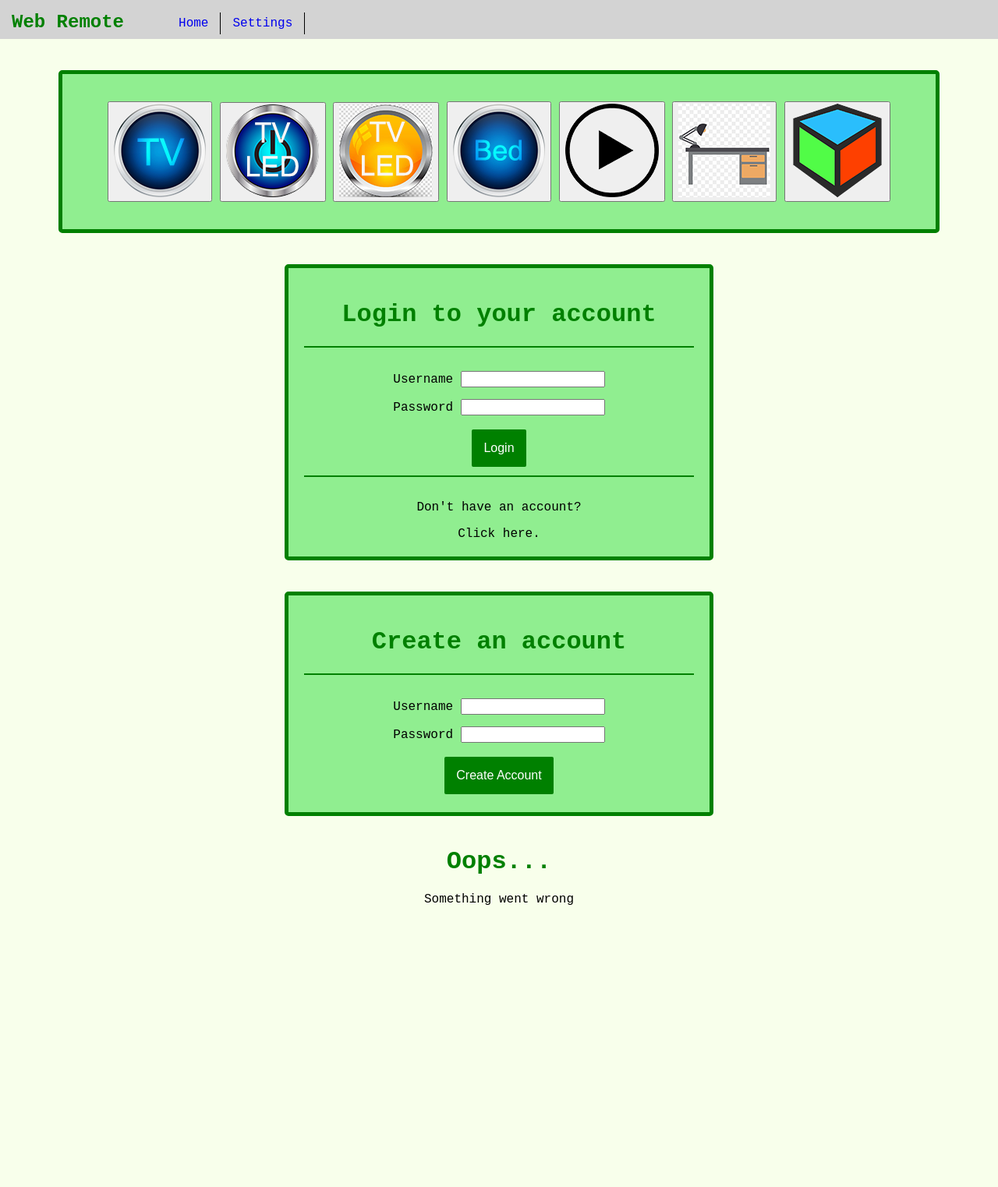
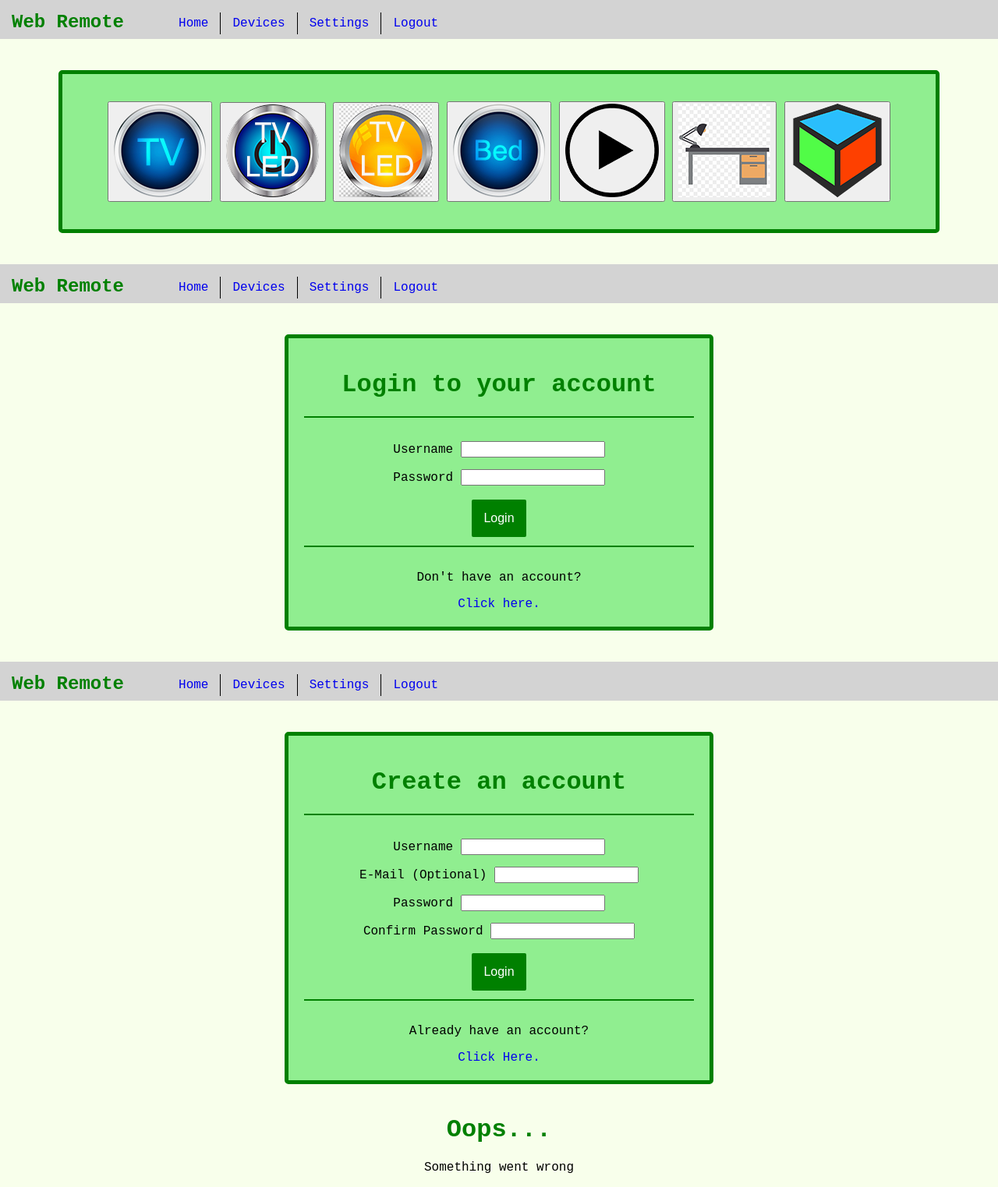
Before and after one commit to zdssdavidb/Webremote, a Flask app: template templates/testhome.html in a window 1280 px wide. Shown: the whole page at 78% size. Before the commit the page ends 1161 px from the top, so only its background shows below. Run offline with Flask 3, Linux system fonts and the light colour scheme; the template is opened without the code that fills it, so the values that code supplies are empty.

Commit message:
change hrefs and styling

```diff
--- a/templates/sections/login.html
+++ b/templates/sections/login.html
@@ -1,3 +1,16 @@
+<!DOCTYPE html>
+<html lang="en">
+    <head>
+        <meta charset="UTF-8" />
+        <meta http-equiv="X-UA-Compatible" content="IE=edge" />
+        <meta name="viewport" content="width=device-width, initial-scale=1.0" />
+        <meta charset="UTF-8">
+        <link rel="shortcut icon" href="/static/favicon.ico" type="image/x-icon" />
+        <link rel="stylesheet" href="/static/css/style.css" />
+        <title>Web Remote (Flask)</title>
+    </head>
+    <body>
+        {% include 'sections/nav.html' %}
         <div id="login">
             <form id="login_form" class="login-form"action="#" method="post">
                 <h1>Login to your account</h1>
@@ -13,33 +26,9 @@
                 <button class="buttons" type="submit">Login</button>
                 <hr />
                 <p>Don't have an account?</p>
-            <a id="lLink" onclick="showCreateForm();">Click here.</a>
+                <a id="lLink" href="/register  " >Click here.</a>
             </form>
-        <form id="create_account_form" class="login-form hidden" action="#" method="post">
-            <h1>Create an account</h1>
-            <hr />
-            <div class="form-section">
-                  <label for="username">Username</label>
-                  <input type="text" name="username" />
+            <script src="/static/js/main.js"></script>
         </div>
-            <div class="form-section">
-                  <label for="username">E-Mail</label>
-                  <p style="display:inline">(Optional)</p>
-                  <input type="text" name="email" />
-                  <!--<p style="display:inline;">Used for notifications</p>-->
-            </div>
-            <div class="form-section">
-                  <label for="password">Password</label>
-                  <input type="password" name="password" />
-            </div>
-            <div class="form-section">
-                  <label for="password">Confirm Password</label>
-                  <input type="password" name="password_confirm" />
-            </div>
-            <button class="buttons" type="submit">Login</button>
-            <hr />
-            <p>Already have an account?</p>
-            <a id="cALink" onclick="showLoginForm();"> Click Here.</a>
-        </form>
-        <script src="/static/css/main.js"></script>
-</div>
+    </body>
+</html>
--- a/templates/sections/nav.html
+++ b/templates/sections/nav.html
@@ -2,6 +2,8 @@
     <h1 class="nav-title">Web Remote</h1>
     <ul class="nav-links">
         <li class="nav-item nav-item-seperator"><a href="#">Home</a></li>
+        <li class="nav-item nav-item-seperator"><a href="#">Devices</a></li>
         <li class="nav-item nav-item-seperator"><a href="#">Settings</a></li>
+        <li class="nav-item"><a href="/logout">Logout</a></li>
     </ul>
 </nav>
--- a/templates/sections/sign_up.html
+++ b/templates/sections/sign_up.html
@@ -1,5 +1,17 @@
-<div id="create-account">
-    <form class="login-form" action="#" method="post">
+<!DOCTYPE html>
+<html lang="en">
+    <head>
+        <meta charset="UTF-8" />
+        <meta http-equiv="X-UA-Compatible" content="IE=edge" />
+        <meta name="viewport" content="width=device-width, initial-scale=1.0" />
+        <meta charset="UTF-8">
+        <link rel="shortcut icon" href="/static/favicon.ico" type="image/x-icon" />
+        <link rel="stylesheet" href="/static/css/style.css" />
+        <title>Web Remote (Flask)</title>
+    </head>
+    <body>
+        {% include 'sections/nav.html' %}
+        <form id="create_account_form" class="login-form" action="#" method="post">
             <h1>Create an account</h1>
             <hr />
             <div class="form-section">
@@ -7,9 +19,23 @@
                   <input type="text" name="username" />
             </div>
             <div class="form-section">
+                  <label for="username">E-Mail</label>
+                  <p style="display:inline">(Optional)</p>
+                  <input type="text" name="email" />
+            </div>
+            <div class="form-section">
                   <label for="password">Password</label>
                   <input type="password" name="password" />
             </div>
-        <button class="buttons" type="submit">Create Account</button>
+            <div class="form-section">
+                  <label for="password">Confirm Password</label>
+                  <input type="password" name="password_confirm" />
+            </div>
+            <button class="buttons" type="submit">Login</button>
+            <hr />
+            <p>Already have an account?</p>
+            <a id="cALink" href="/login"> Click Here.</a>
         </form>
-</div>
+        <script src="/static/js/main.js"></script>
+    </body>
+</html>
```
Also changed, not shown: templates/home.html (+5 -4 lines). Lines whose indentation alone changed are shown as unchanged.
